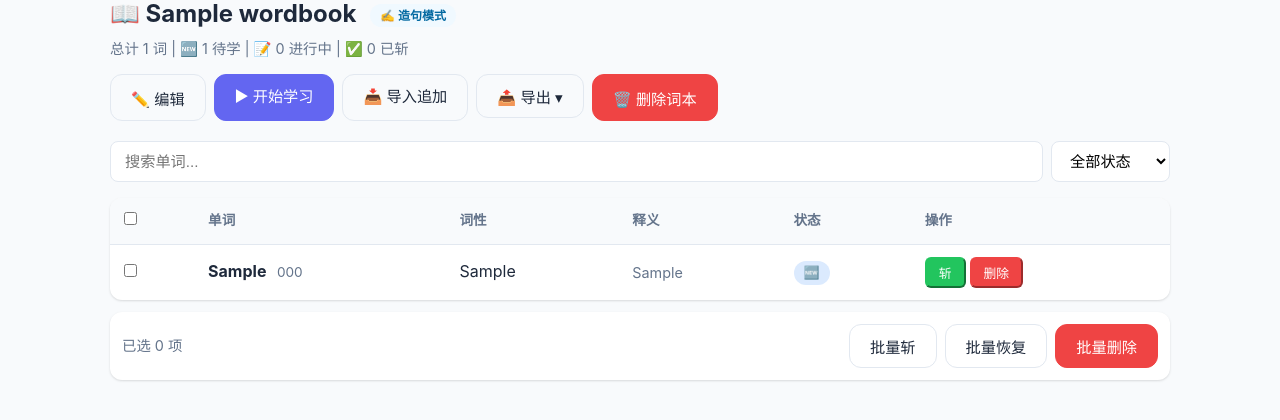
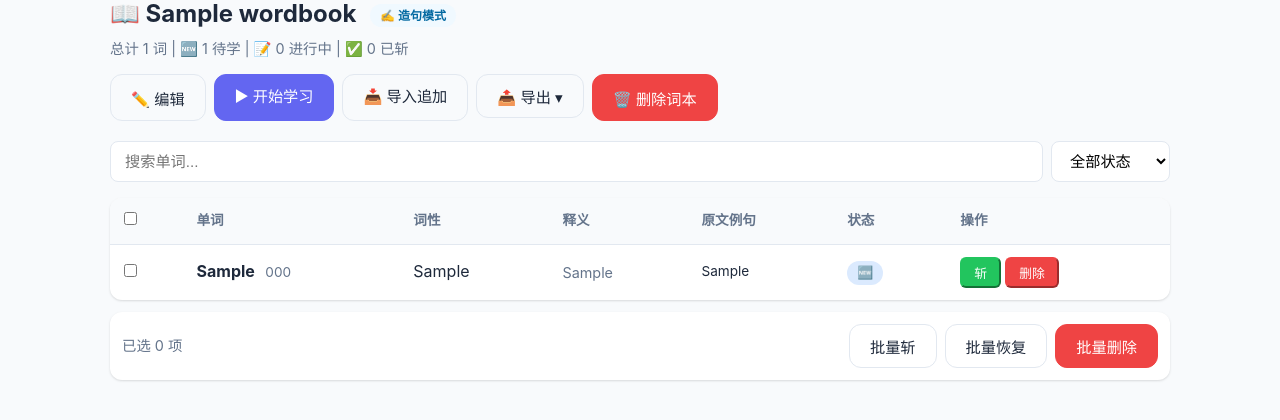
Before and after one commit to SilenceGx/WordFreezing, a Flask app: page /wordbook/1 in a window 1280 px wide. Shown: the part 118-538 px from the top of the page. Run offline with Flask 3, Linux system fonts and the light colour scheme; tables that the repository leaves empty hold one stand-in row (values such as "Sample post").

Commit message:
fix: confirm_import 漏传 input_example + 词本表格加例句列

```diff
--- a/app.py
+++ b/app.py
@@ -93,7 +93,7 @@ def create_app():
         if not word:
             return jsonify({'success': False, 'message': '单词不存在'})
 
-        allowed_fields = {'word', 'pos', 'phonetic', 'definition', 'examples'}
+        allowed_fields = {'word', 'pos', 'phonetic', 'definition', 'examples', 'input_example'}
         updates = {}
         for key in allowed_fields:
             if key in data:
--- a/services/import_service.py
+++ b/services/import_service.py
@@ -331,6 +331,7 @@ def confirm_import(wordbook_id, results):
             'phonetic': r.get('phonetic', ''),
             'definition': r.get('definition', ''),
             'examples': r.get('examples', []),
+            'input_example': r.get('input_example', ''),
         })
 
     if words_data:
--- a/static/css/style.css
+++ b/static/css/style.css
@@ -297,6 +297,8 @@ body {
 .word-cell strong { font-size: 1rem; }
 .phonetic { color: var(--text-secondary); font-size: 0.85rem; margin-left: 6px; }
 .definition-cell { max-width: 250px; color: var(--text-secondary); font-size: 0.9rem; }
+.example-cell { max-width: 200px; font-size: 0.85rem; color: var(--text-primary); overflow: hidden; text-overflow: ellipsis; white-space: nowrap; }
+.text-muted { color: var(--text-secondary); }
 .action-cell { display: flex; gap: 4px; }
 
 .status-mastered { opacity: 0.7; }
--- a/templates/wordbook.html
+++ b/templates/wordbook.html
@@ -59,6 +59,7 @@
                     <th>单词</th>
                     <th>词性</th>
                     <th>释义</th>
+                    <th>原文例句</th>
                     <th>状态</th>
                     <th>操作</th>
                 </tr>
@@ -73,6 +74,7 @@
                     </td>
                     <td>{{ w.pos }}</td>
                     <td class="definition-cell">{{ w.definition }}</td>
+                    <td class="example-cell">{% if w.input_example %}{{ w.input_example[:40] }}{% if w.input_example|length > 40 %}...{% endif %}{% else %}<span class="text-muted">-</span>{% endif %}</td>
                     <td>
                         {% if w.status == 'new' %}
                             <span class="tag tag-new">🆕</span>
```
Also changed, not shown: .claude/settings.local.json.
